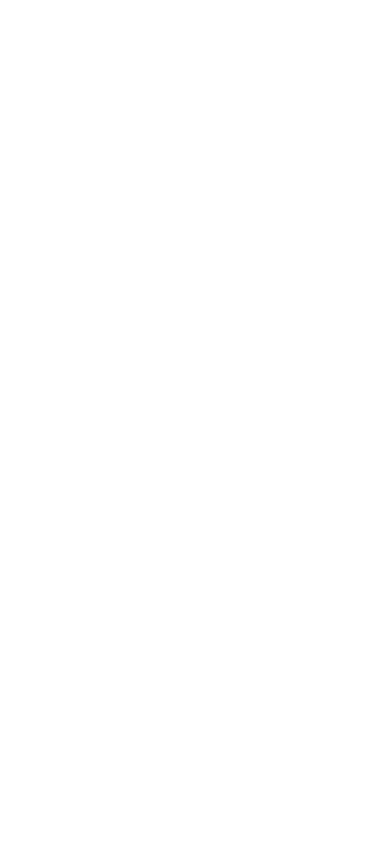
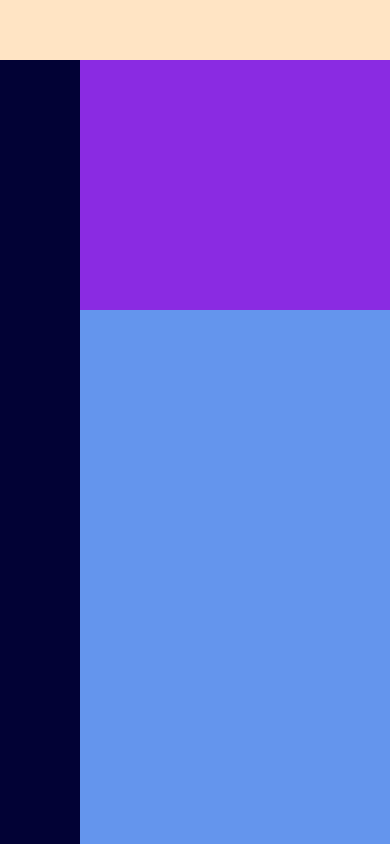
Before and after one commit to nicolofossati/html-css-bootstrap-dashboard, a plain HTML site: page index.html in a window 390 px wide. Drawn offline with nearby package versions, Linux system fonts and the light colour scheme.

Commit message:
layout mobile

```diff
--- a/css/style.css
+++ b/css/style.css
@@ -3,3 +3,54 @@
     padding: 0;
     box-sizing: border-box;
 }
+
+
+/* DEBUG */
+.debug header{
+    background-color: bisque;
+}
+
+.debug main{
+    background-color: aqua;
+}
+
+.debug aside{
+    background-color: rgb(2, 2, 53);
+}
+
+.debug #ms-main-top{
+    background-color: blueviolet;
+}
+.debug #ms-main-bottom{
+    background-color: cornflowerblue;
+}
+
+
+/* RULES */
+header{
+    height: 60px;
+}
+
+main{
+    height: calc(100vh - 60px);
+}
+
+aside{
+    width: 80px;
+    height: 100%;
+}
+
+.ms-main-container{
+    width: calc(100% - 80px);
+    height: calc(100vh - 60px);
+    overflow-y: scroll;
+}
+
+#ms-main-top{
+    width: 100%;
+    height: 250px;
+}
+#ms-main-bottom{
+    width: 100%;
+    height: calc(100vh - 300px);
+}
--- a/index.html
+++ b/index.html
@@ -21,7 +21,17 @@
 
     <title>Dashboard Boolean</title>
 </head>
-<body>
+<body class="debug">
+    <header></header>
+
+    <main class="d-flex ">
+        <aside></aside>
+
+        <div class="ms-main-container">
+            <section id="ms-main-top"></section>
+            <section id="ms-main-bottom"></section>
+        </div>
+    </main>
 
     <script src="https://cdn.jsdelivr.net/npm/bootstrap@5.3.0-alpha1/dist/js/bootstrap.bundle.min.js" integrity="sha384-w76AqPfDkMBDXo30jS1Sgez6pr3x5MlQ1ZAGC+nuZB+EYdgRZgiwxhTBTkF7CXvN" crossorigin="anonymous"></script>
 </body>
```
